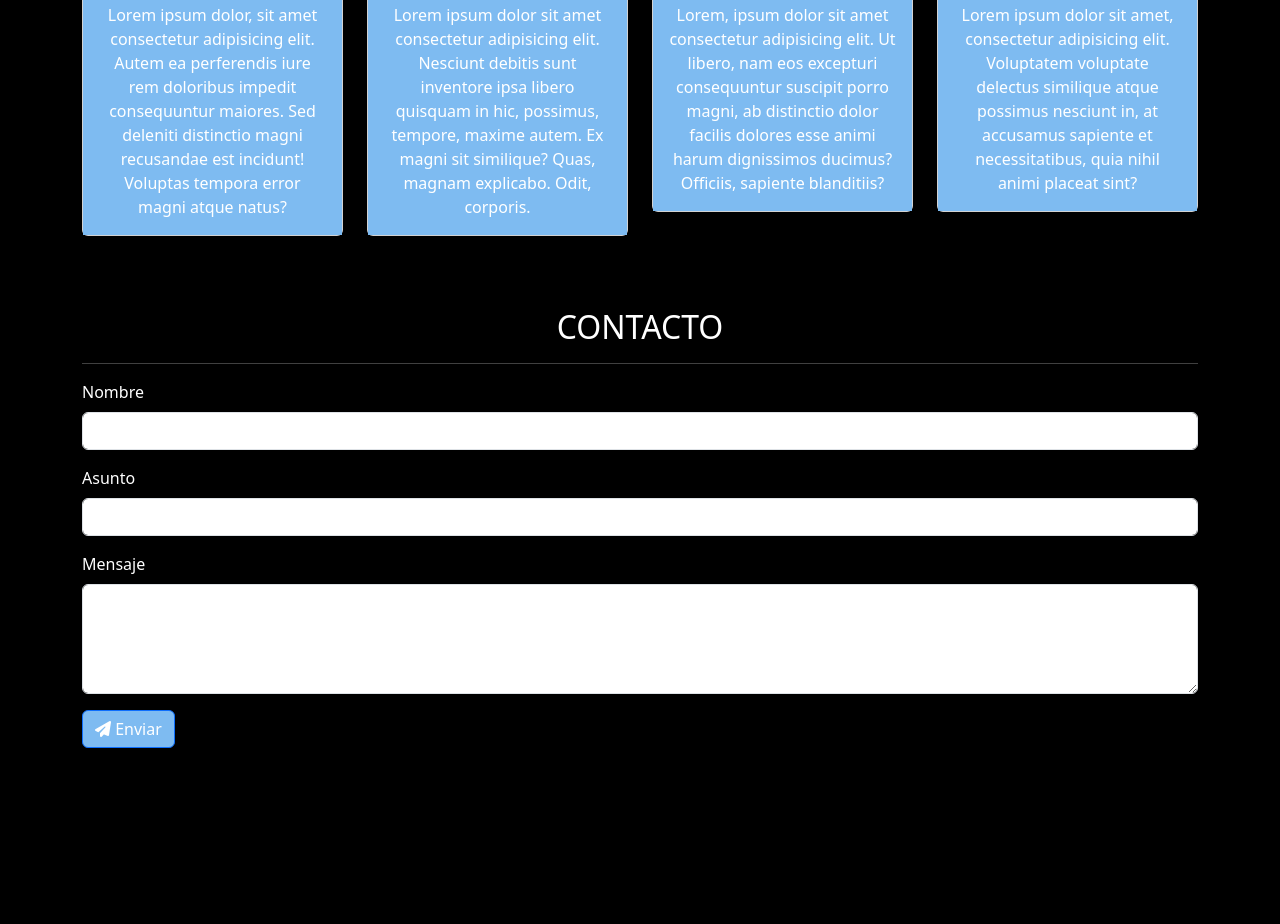
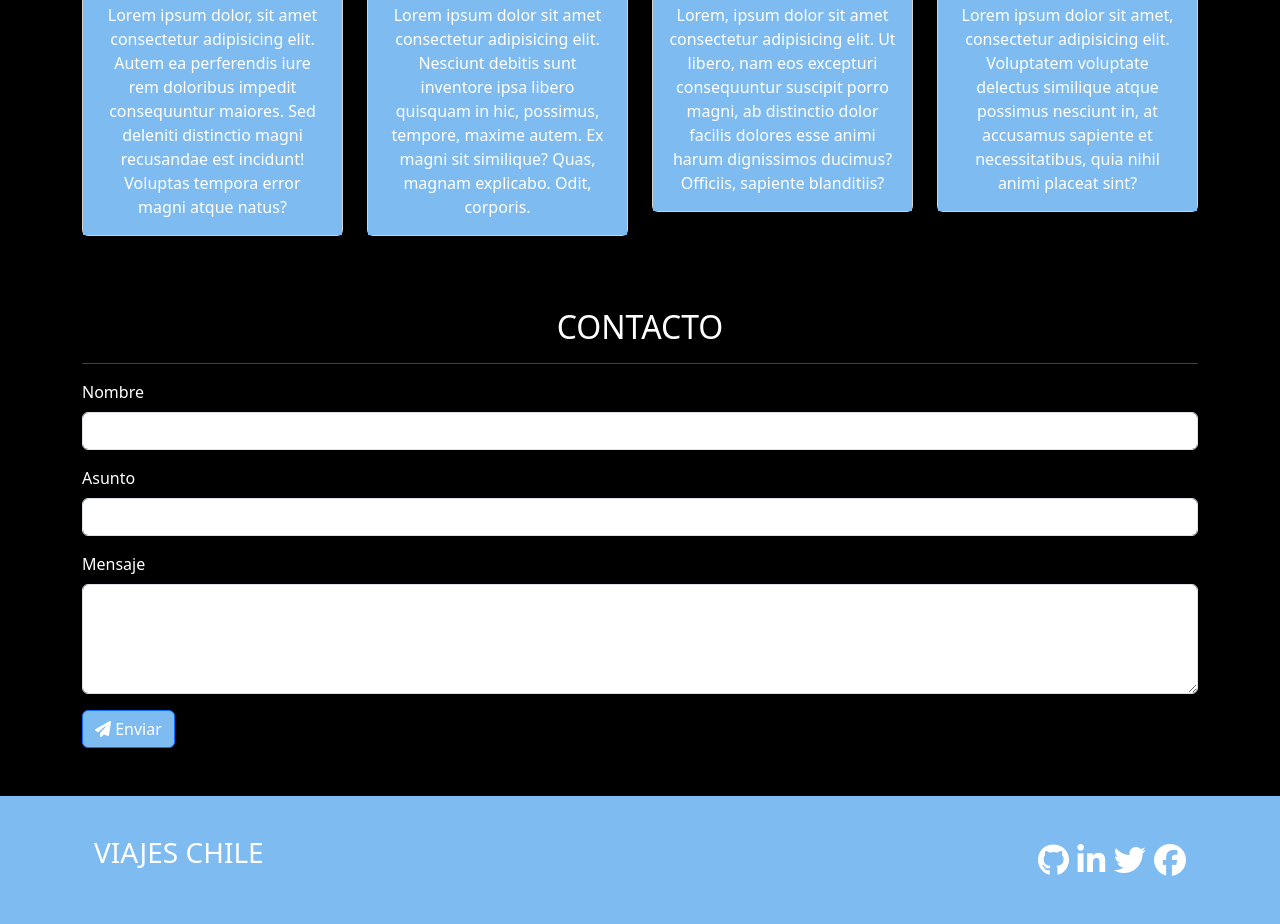
Before and after one commit to Jaocal1978/viajes_chile, a plain HTML site: page index.html in a window 1280 px wide. Shown: the part 1930-2854 px from the top of the page. Before the commit the page ends 2726 px from the top, so only its background shows below. Drawn offline with nearby package versions, Linux system fonts and the light colour scheme.

Commit message:
Se agrega y footer con iconos de fontawesome y css

```diff
--- a/assets/css/style.css
+++ b/assets/css/style.css
@@ -49,3 +49,8 @@ body {
 .color {
     background: #7ebbf1;
 }
+
+footer {
+    background: #7ebbf1;
+    color: #ffffff;
+}
--- a/index.html
+++ b/index.html
@@ -219,6 +219,27 @@
         </div>
     </section>
 
+    <!--Footer-->
+    <footer class="container-fluid pb-3 pt-3">
+        <div class="container">
+            <div class="row">
+                <div class="col-12 col-md-6 col-xl-6 p-3">
+                    <div id="titulo-footer" class="text-start fs-2 p-2">
+                        <h3>VIAJES CHILE</h3>
+                    </div>
+                </div>
+                <div class="col-12 col-md-6 col-xl-6 p-3">
+                    <div id="iconos-footer" class="text-end fs-2 p-2">
+                        <i class="fa-brands fa-github"></i>
+                        <i class="fa-brands fa-linkedin-in"></i>
+                        <i class="fa-brands fa-twitter"></i>
+                        <i class="fa-brands fa-facebook"></i>
+                    </div>
+                </div>
+            </div>
+        </div>
+    </footer>
+
     <!--JQuery-->
     <script src="https://code.jquery.com/jquery-3.7.1.js" integrity="sha256-eKhayi8LEQwp4NKxN+CfCh+3qOVUtJn3QNZ0TciWLP4="
         crossorigin="anonymous"></script>
```
